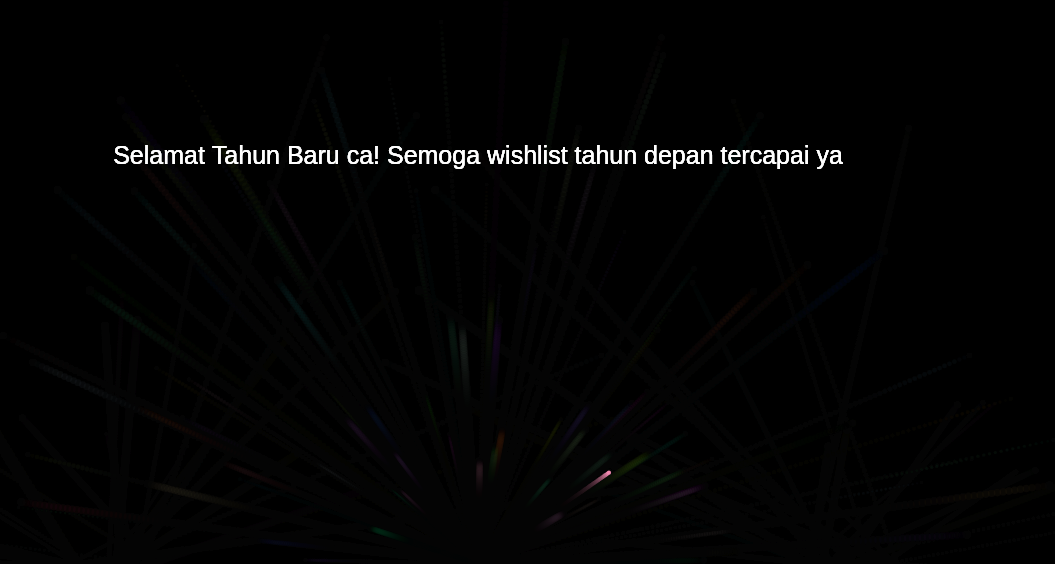
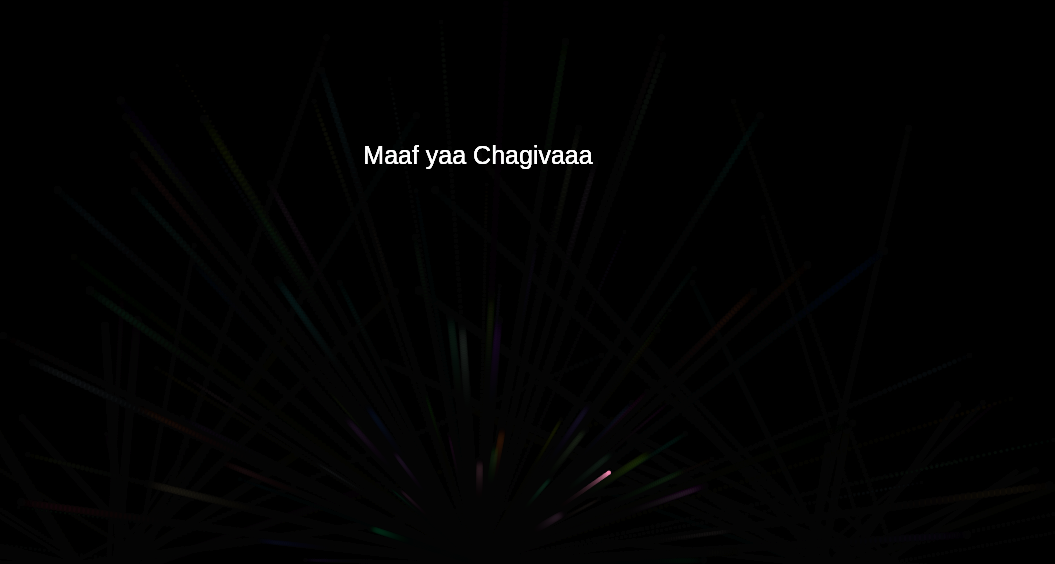
Before and after one commit to demonlord24/heavenly-demon, a plain HTML site: page index.html in a window 1280 px wide. Shown: the part 236-800 px from the top of the page, without its empty margins (162-1217 px from the left). Drawn offline with Linux system fonts and the light colour scheme.

Commit message:
Update index.html
Signed-off-by: demonlord24 <155289169+demonlord24@users.noreply.github.com>

```diff
--- a/index.html
+++ b/index.html
@@ -88,7 +88,7 @@
         ctx.font = '25px Arial';
         ctx.fillStyle = 'white';
         ctx.textAlign = 'center';
-        ctx.fillText('Selamat Tahun Baru ca! Semoga wishlist tahun depan tercapai ya', canvas.width / 2, canvas.height / 2);
+        ctx.fillText('Maaf yaa Chagivaaa', canvas.width / 2, canvas.height / 2);
       }, 1000 / 60);
     }
 
```
